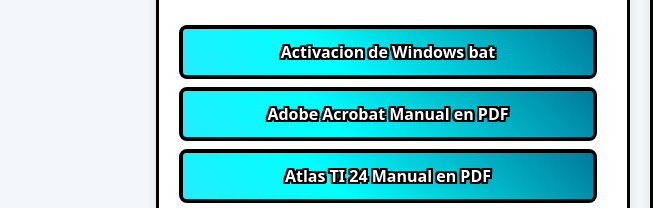
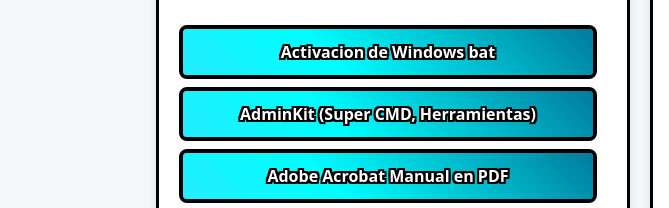
Before and after one commit to SoporteINFOUNI/SoporteINFOUNI, a plain HTML site: page index.html in a window 1280 px wide. Shown: the part 2656-2864 px from the top of the page, 0-669 px from the left. Drawn offline with Linux system fonts and the light colour scheme.

Commit message:
index.html

```diff
--- a/index.html
+++ b/index.html
@@ -2132,6 +2132,7 @@
             { nombre: "Creacion de copias y restauracion con Acronix en PDF", url: "https://drive.google.com/uc?export=download&id=13TnrxxGllu_qsUtQmfTMMwfpoHkRy05p" },
             { nombre: "Particionamiento con Partition Wizard en PDF", url: "https://drive.google.com/uc?export=download&id=1Rwm8GMD50cfqMEbUDWe46Uy-lvQurgXw" },
             { nombre: "Problema con la Resolucion de Pantalla", url: "https://drive.google.com/uc?export=download&id=1VIGFCS5KuPBBqxTauNHVS8UizO023OTh" },
+            { nombre: "AdminKit (Super CMD, Herramientas)", url: "https://drive.google.com/uc?export=download&id=1N6GF5UxxqjNcSK6hwhpBfQfBuagmePmx" },
         ];
 
         const cont = document.getElementById('botones-container');
```
